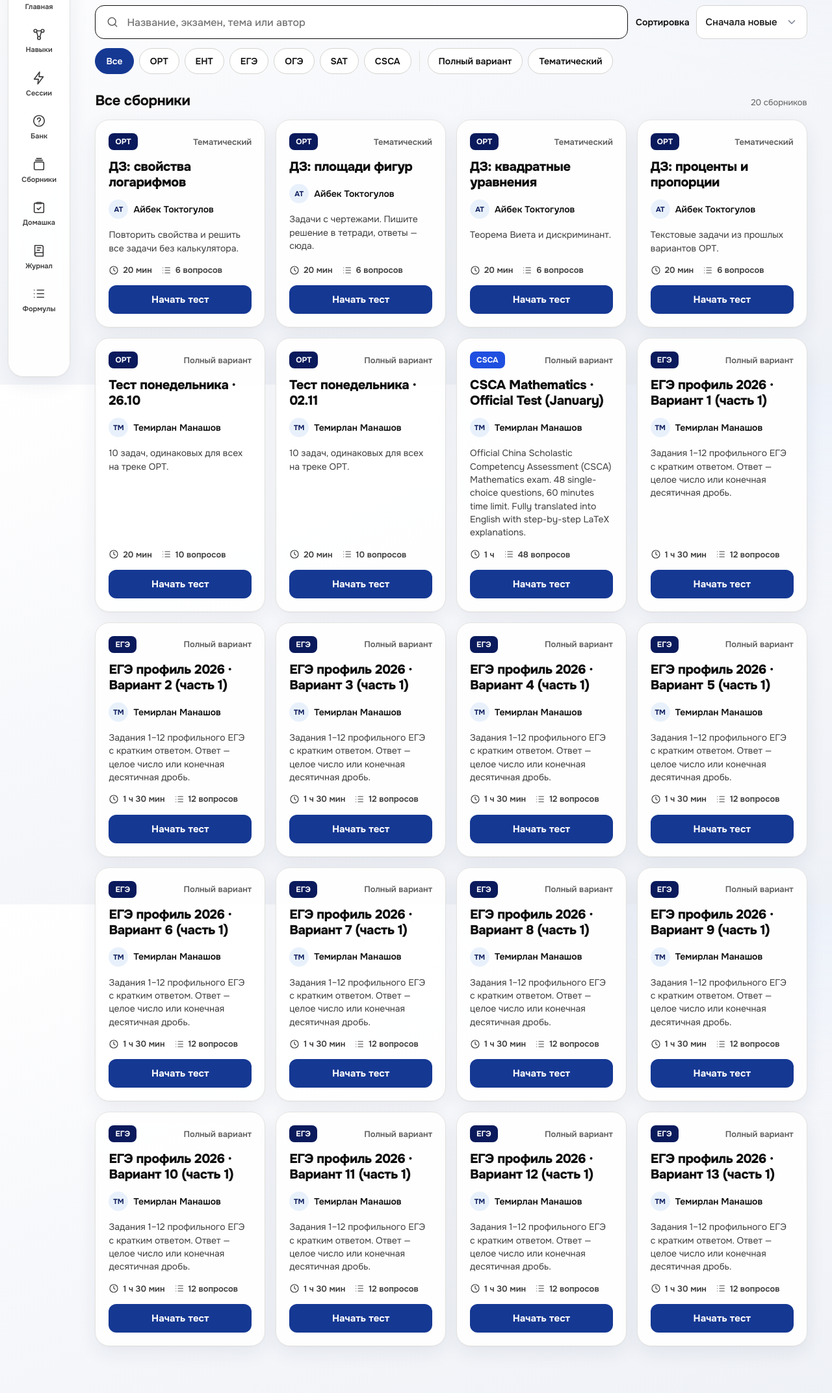
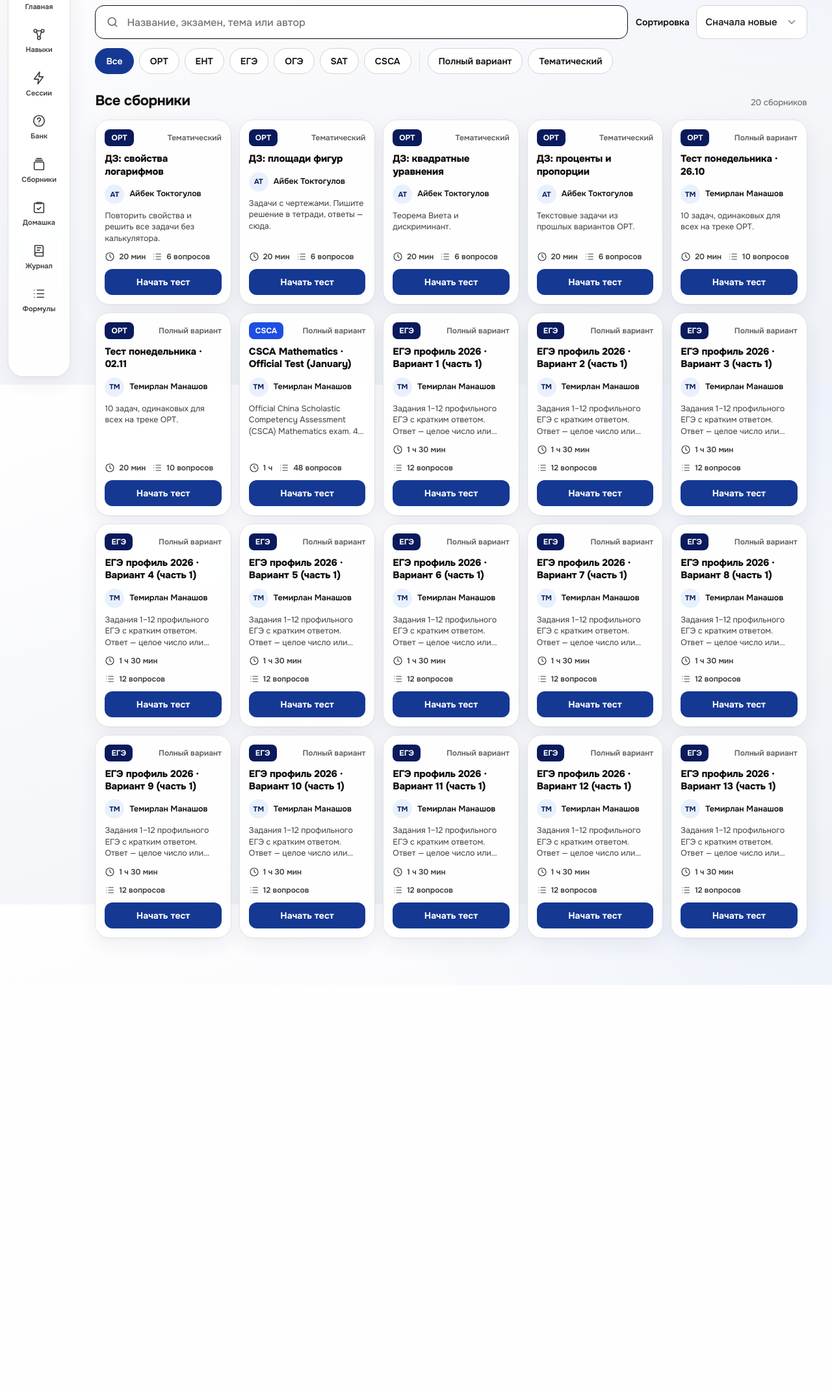
Before and after one commit to pul011pls90/monday, a Flask app: template monday/templates/student/collections.html in a window 1280 px wide. Shown: the part 208-2352 px from the top of the page at 65% size. After the commit the page ends 1724 px from the top, so only its background shows below. Run offline with Flask 3, Linux system fonts and the light colour scheme; the template is opened without the code that fills it: values that come from a table or form of the project are taken from there, others are empty; data comes from the database, SQL or seed files in the repository.

Commit message:
Show 5 collection cards per row with slightly smaller cards
The Сборники page grid now holds 5 cards per row on laptop and desktop
widths (1280px and up), instead of 4. Cards are a little more compact:
smaller title and padding, and descriptions clamp at 3 lines. Narrower
screens step down to 4, 3, 2, and 1 columns. Tests are unchanged.

The styles live in a new collections.css that only this page loads, so
monday.css and brand.css are untouched.

Co-Authored-By: Claude Opus 5.5 <noreply@anthropic.com>
Claude-Session: https://claude.ai/code/session_01NjnUEBL78pHtr5U76pBbws

```diff
--- /dev/null
+++ b/monday/static/css/collections.css
@@ -0,0 +1,20 @@
+/* Сборники page: denser grid (5 cards per row on laptop and desktop screens) with slightly smaller cards.
+   Kept in its own file so monday.css / brand.css stay untouched. */
+
+.grid-5 { grid-template-columns: repeat(5, minmax(0, 1fr)); gap: 12px; }
+
+.work-grid--compact .work-card { gap: 10px; padding: 14px; }
+.work-grid--compact .work-card__title { font-size: 15px; line-height: 1.28; letter-spacing: -0.01em; }
+.work-grid--compact .work-card__desc {
+  font-size: 12.5px; line-height: 1.4;
+  display: -webkit-box; -webkit-box-orient: vertical; -webkit-line-clamp: 3; line-clamp: 3; overflow: hidden;
+}
+.work-grid--compact .work-card__meta { gap: 10px; font-size: 12px; }
+.work-grid--compact .work-card .author { font-size: 12.5px; }
+.work-grid--compact .work-card .small { font-size: 12px; }
+.work-grid--compact .work-card .btn { min-height: 40px; padding-top: 8px; padding-bottom: 8px; font-size: 14px; }
+
+@media (max-width: 1279px) { .grid-5 { grid-template-columns: repeat(4, minmax(0, 1fr)); } }
+@media (max-width: 1050px) { .grid-5 { grid-template-columns: repeat(3, minmax(0, 1fr)); } }
+@media (max-width: 820px)  { .grid-5 { grid-template-columns: repeat(2, minmax(0, 1fr)); } }
+@media (max-width: 560px)  { .grid-5 { grid-template-columns: minmax(0, 1fr); } }
--- a/monday/templates/student/collections.html
+++ b/monday/templates/student/collections.html
@@ -1,5 +1,6 @@
 {% extends "layout.html" %}
 {% block title %}{{ _("Сборники") }}{% endblock %}
+{% block head %}<link rel="stylesheet" href="{{ url_for('static', filename='css/collections.css') }}">{% endblock %}
 {% block content %}
 <header class="page-head__text">
   <h1>{{ _("Сборники") }}</h1>
@@ -40,7 +41,7 @@
     <h2 id="rec-h">{{ _("Рекомендуем тебе") }}</h2>
     <span class="small muted">{{ _("По твоему экзамену и слабым темам") }}</span>
   </div>
-  <div class="grid grid-4">
+  <div class="grid grid-5 work-grid--compact">
     {% for w in recommended %}{{ ui.work_card(w, url_for('student.work_detail', work_id=w.id), _("Начать тест"), badge=(_("Твоя слабая тема") if w.weak_match else None)) }}{% endfor %}
   </div>
 </section>
@@ -52,7 +53,7 @@
     <span class="small muted">{{ works|length }} {{ works|length|plural_ru(_("сборник"), _("сборника"), _("сборников")) }}</span>
   </div>
   {% if works %}
-  <div class="grid grid-4">
+  <div class="grid grid-5 work-grid--compact">
     {% for w in works %}{{ ui.work_card(w, url_for('student.work_detail', work_id=w.id), _("Начать тест")) }}{% endfor %}
   </div>
   {% else %}
```
